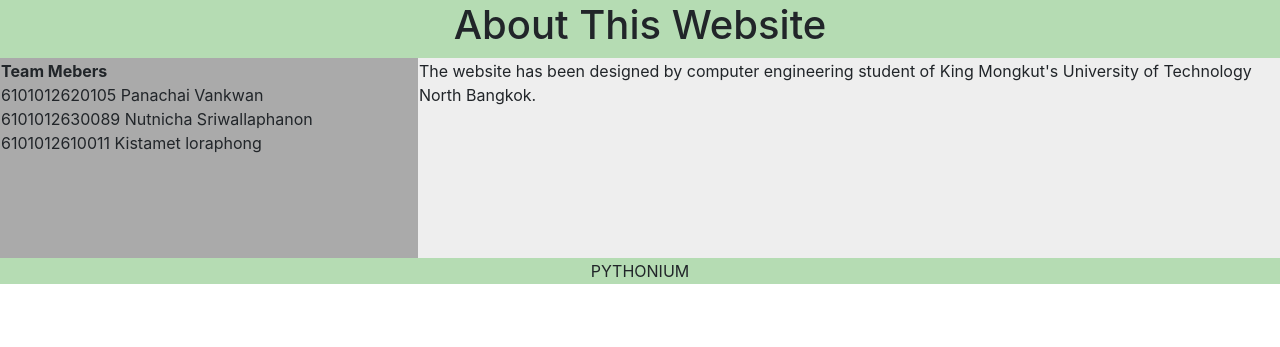
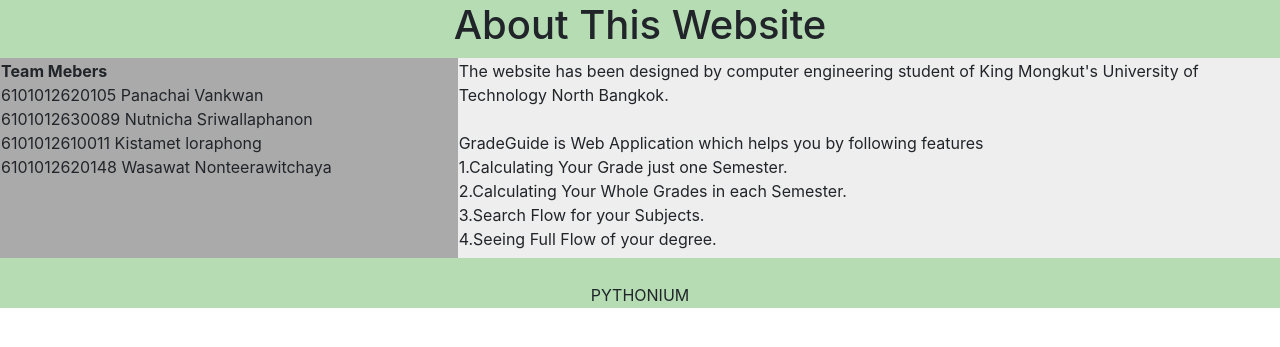
Before and after one commit to tamkmutnb/Gradeguide-Incomplete, a Django app: page /about in a window 1280 px wide. Shown: the part 56-403 px from the top of the page. Run offline with Django 3.2, Linux system fonts and the light colour scheme; some libraries are stand-ins or nearby versions.

Commit message:
add detail about our webapp in about page

```diff
--- a/lists/templates/about.html
+++ b/lists/templates/about.html
@@ -19,18 +19,25 @@
                <b>Team Mebers</b><br />
                6101012620105 Panachai Vankwan<br />
                6101012630089 Nutnicha Sriwallaphanon<br />
-               6101012610011 Kistamet loraphong
+               6101012610011 Kistamet loraphong<br />
+               6101012620148 Wasawat Nonteerawitchaya<br />
             </td>
 
             <td bgcolor = "#eee" width = "250" height = "200">
                The website has been designed by computer engineering student of King Mongkut's University of Technology North Bangkok.
+               <br/> <br/>
+               GradeGuide is Web Application which helps you by following features<br />
+               1.Calculating Your Grade just one Semester.<br/>
+               2.Calculating Your Whole Grades in each Semester.<br/>
+               3.Search Flow for your Subjects.<br/>
+               4.Seeing Full Flow of your degree.<br/>
 
             </td>
          </tr>
          <tr>
             <td colspan = "2" bgcolor = "#b5dcb3">
                <center>
-                  PYTHONIUM
+                  <br/>PYTHONIUM
                </center>
             </td>
          </tr>
```
